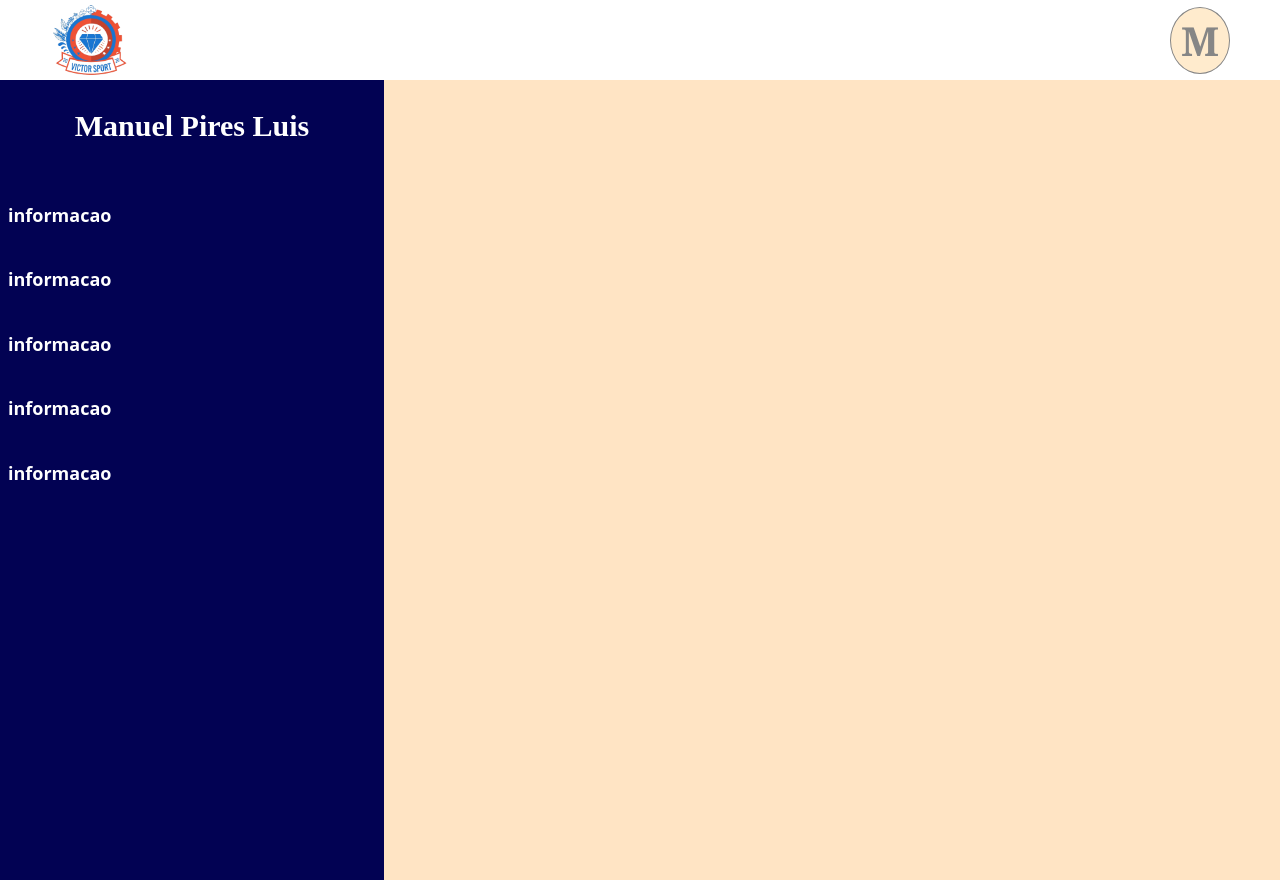
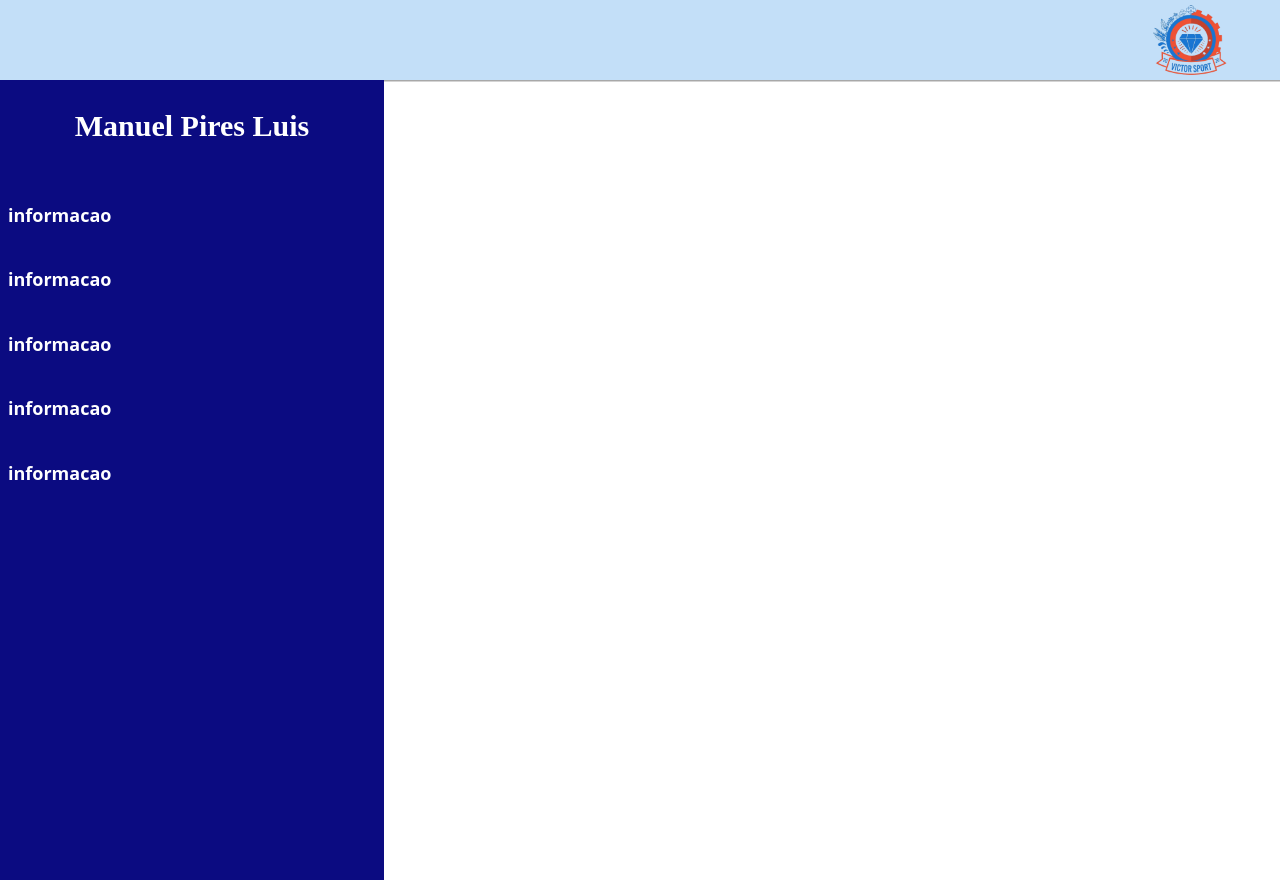
Before and after one commit to ManuelPiresLuis01/VictorSport, a React (Vite) app: page /dashboard in a window 1280 px wide. After the commit the page ends 800 px from the top, so only its background shows below. Built offline with nearby package versions, Linux system fonts and the light colour scheme.

Commit message:
commit 5

```diff
--- a/src/assets/components/HeaderDashboard/HeaderDashboard.css
+++ b/src/assets/components/HeaderDashboard/HeaderDashboard.css
@@ -1,6 +1,11 @@
 .headerdashboard {
+    background-color: #c3dff8;
+    position: fixed;
+    top: 0;
+    left: 0;
+    width: 100%;
     display: flex;
-    justify-content: space-between;
+    justify-content: right;
     align-items: center;
     padding: 0 50px;
     box-shadow: 0 0 0 1.5px #00000057;
@@ -9,15 +14,3 @@
 .headerdashboard img {
     width: 80px;
 }
-
-.username {
-    border: 1px solid #868686;
-    font-family: Cambria, Cochin, Georgia, Times, 'Times New Roman', serif;
-    padding: 5px 10px;
-    background-color: blanchedalmond;
-    color: #868686;
-    font-size: 40px;
-    font-weight: bold;
-    border-radius: 50%;
-    cursor: pointer;
-}
--- a/src/assets/components/HeaderDashboard/HeaderDashboard.jsx
+++ b/src/assets/components/HeaderDashboard/HeaderDashboard.jsx
@@ -5,7 +5,6 @@ function HeaderDashboard(){
     return(
         <div className="headerdashboard">
             <img src={logo} alt="logotipo" />
-                <div className="username">M</div>
         </div>
     )
 }
--- a/src/assets/components/menudashboard/menudashboard.css
+++ b/src/assets/components/menudashboard/menudashboard.css
@@ -1,7 +1,10 @@
 .menudashboard {
+    position: fixed;
+    top: 80px;
+    left: 0;
     width: 30%;
     color: white;
-    background-color: #020253;
+    background-color: #0b0b81;
     height: 100vh;
 }
 
--- a/src/assets/pages/dashboard/Dashboard.css
+++ b/src/assets/pages/dashboard/Dashboard.css
@@ -1,4 +1,4 @@
 .Dashboard{
-    display: flex;
-   background-color: bisque;
+    width: 100%;
+    height: 100vh;
 }
--- a/src/assets/pages/dashboard/Dashboard.jsx
+++ b/src/assets/pages/dashboard/Dashboard.jsx
@@ -4,12 +4,10 @@ import Menudashboard from "../../components/menudashboard/menudashboard"
 
 function Dashboard() {
     return (
-        <div>
+        <div className="Dashboard">
             <HeaderDashboard />
-            <div className="Dashboard">
-                    <Menudashboard/>
-                <div className="dados"></div>
-            </div>
+            <Menudashboard />
+            <div className="dados"></div>
         </div>
     )
 }
```
